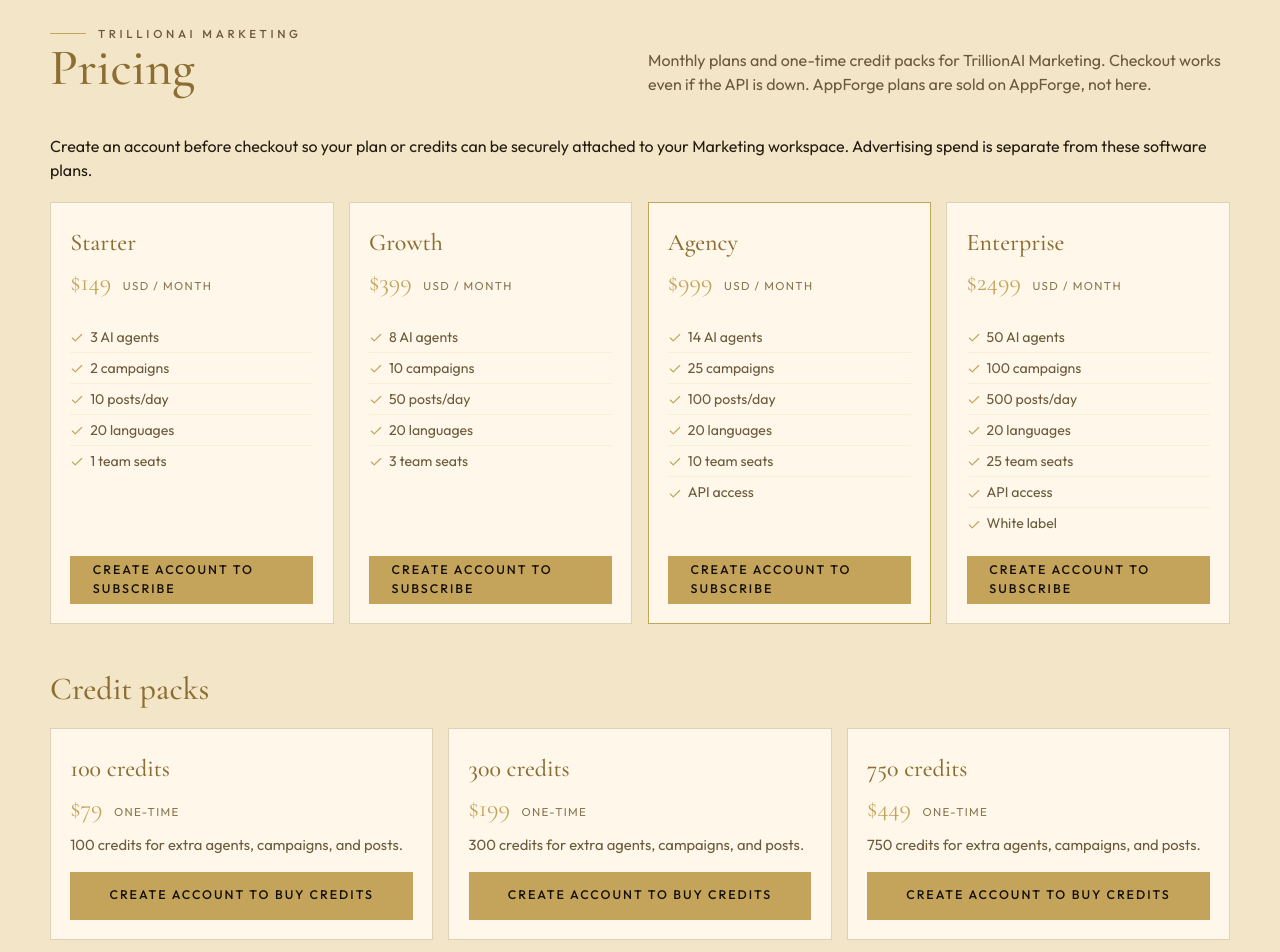
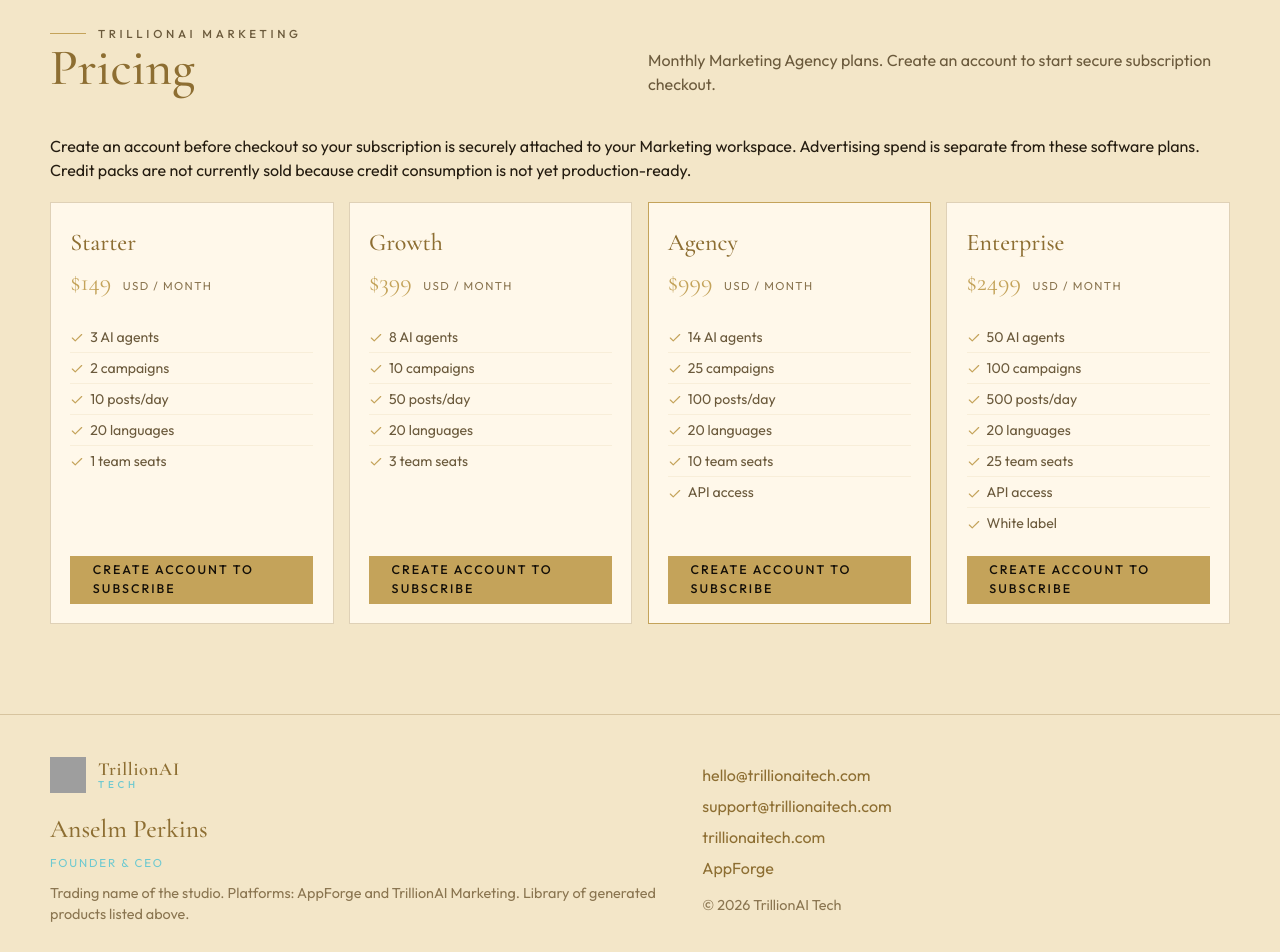
Before and after one commit to Anselm04/ai-marketing-agency, a React (Vite) app in the folder frontend/: page / in a window 1280 px wide. Shown: the part 3160-4112 px from the top of the page. Built offline with nearby package versions, Linux system fonts and the light colour scheme; no server answers; grey boxes are pictures that could not be loaded; the HTML template or start-up script is replaced by a standard one.

Commit message:
fix: remove unsupported credit sales from public pricing

```diff
--- a/frontend/src/pages/LandingPage.jsx
+++ b/frontend/src/pages/LandingPage.jsx
@@ -161,10 +161,10 @@ export default function LandingPage() {
                 <p className="studio-kicker">{t('heroKicker')}</p>
                 <h2>{t('pricing')}</h2>
               </div>
-              <p>{t('pricingLede')}</p>
+              <p>Monthly Marketing Agency plans. Create an account to start secure subscription checkout.</p>
             </header>
             <p className="note" style={{ marginBottom: '1.25rem' }}>
-              Create an account before checkout so your plan or credits can be securely attached to your Marketing workspace. Advertising spend is separate from these software plans.
+              Create an account before checkout so your subscription is securely attached to your Marketing workspace. Advertising spend is separate from these software plans. Credit packs are not currently sold because credit consumption is not yet production-ready.
             </p>
             <div className="studio-plans">
               {CATALOG.plans.map((plan) => {
@@ -186,19 +186,6 @@ export default function LandingPage() {
                   </article>
                 )
               })}
-            </div>
-            <header className="studio-head" style={{ marginTop: '3rem', marginBottom: '1.4rem' }}>
-              <h2 style={{ fontSize: '2rem' }}>{t('creditPacks')}</h2>
-            </header>
-            <div className="studio-credits">
-              {CATALOG.credits.map((pack) => (
-                <article className="studio-plan" key={pack.id}>
-                  <h3>{pack.name}</h3>
-                  <p className="studio-price">${dollars(pack)} <span>{t('oneTime')}</span></p>
-                  <p style={{ color: 'var(--text-muted)', fontSize: '0.92rem', flex: 1 }}>{pack.credits} {t('creditsFor')}</p>
-                  <Link className="studio-btn studio-btn-gold" to="/register" style={{ marginTop: '1rem' }}>Create account to buy credits</Link>
-                </article>
-              ))}
             </div>
           </div>
         </section>
```
